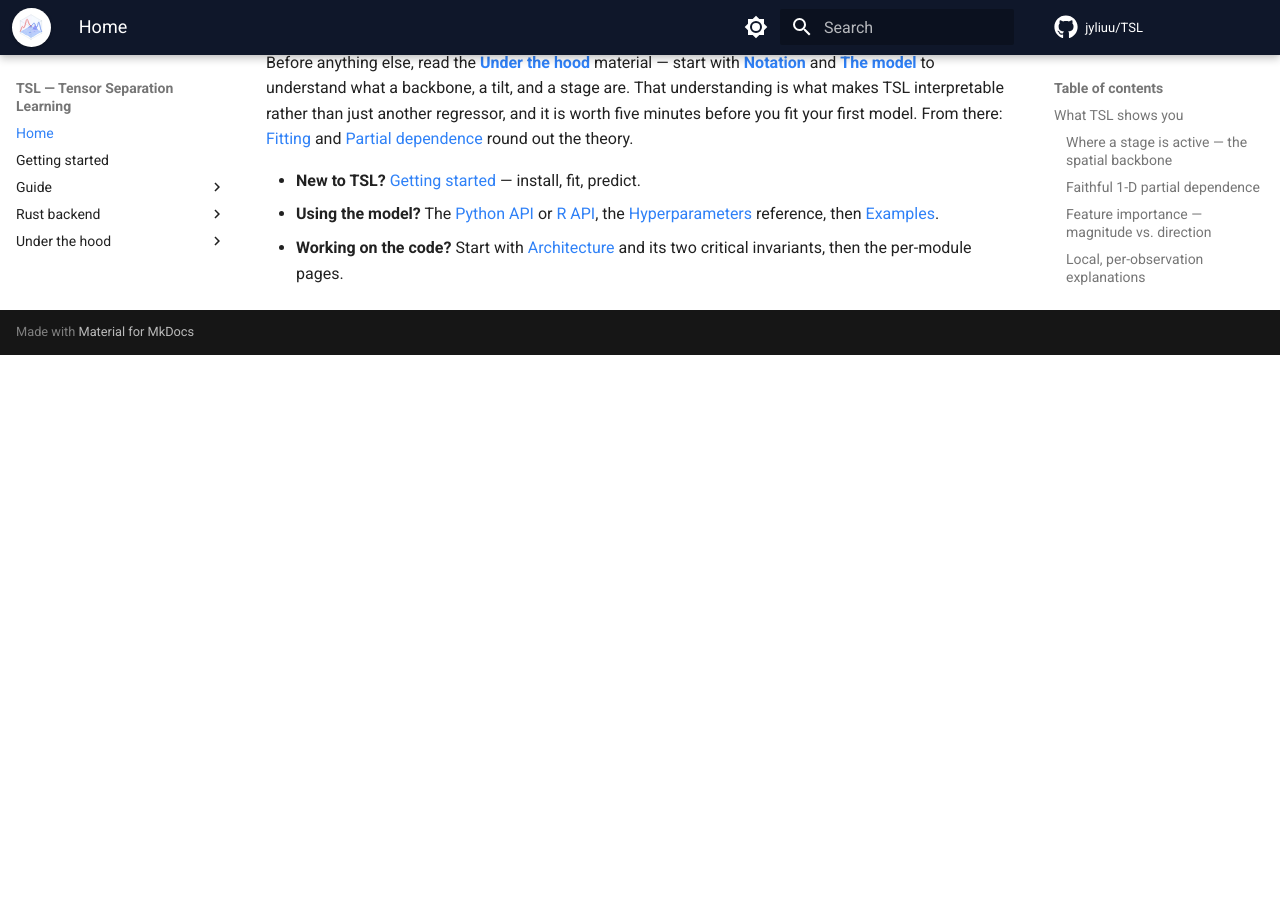
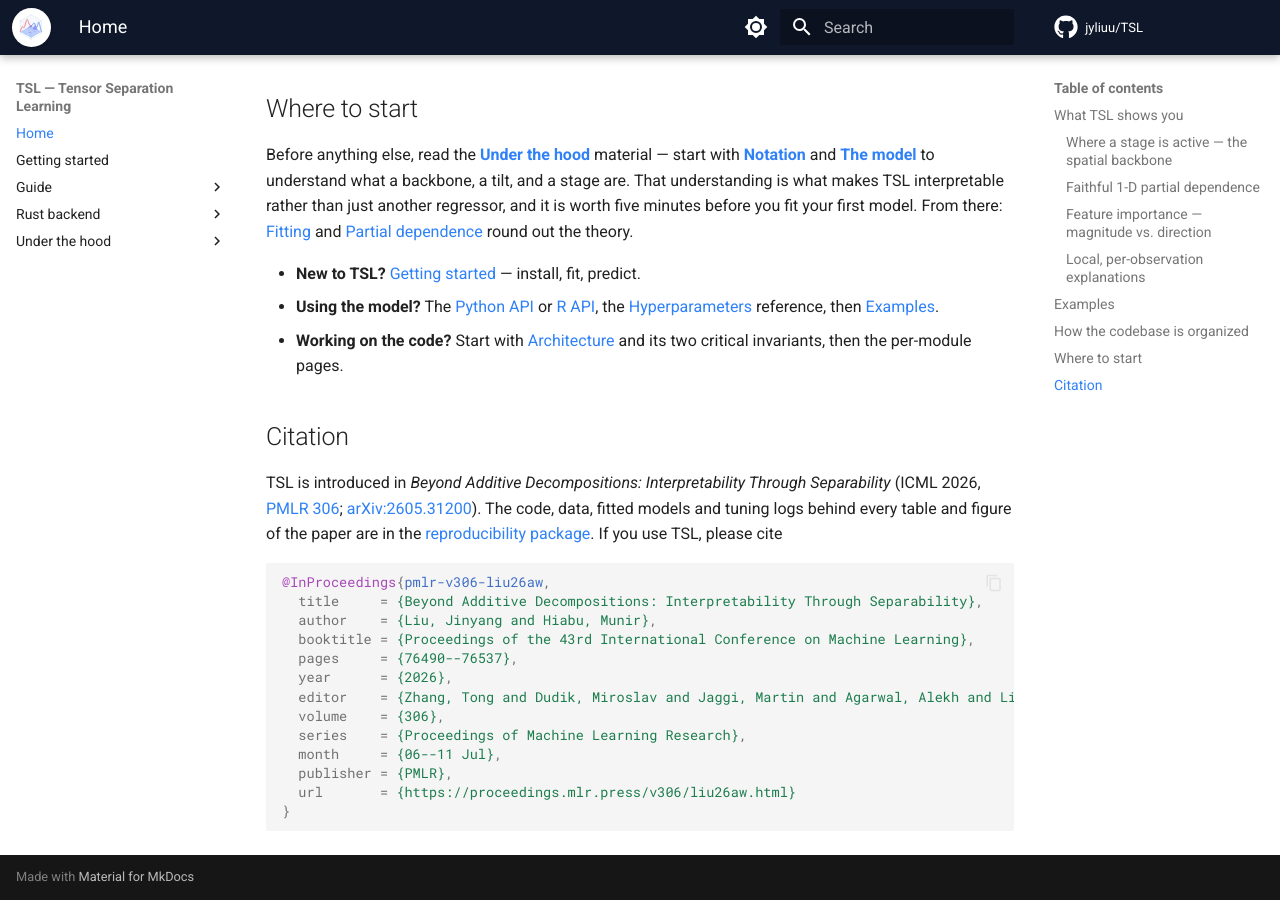
Before and after one commit to jyliuu/TSL, an MkDocs documentation site: the page built from docs/docs/index.md, in a window 1280 px wide and 900 px high, scrolled down 5558 px. Built offline with MkDocs 1.6.1 and Material for MkDocs 9.7.7, drawn with Linux system fonts in a browser that asks for light colours; comment, search, counter and statistics services are not loaded; before the commit the page ends 5913 px from its top, so only the background shows below that; some of the changed text lies outside the part shown.

Commit message:
docs: cite the ICML 2026 paper and link its reproducibility package (#59)
The README and the docs home page end with the paper's PMLR citation and
BibTeX entry and link the package that reproduces its tables and
figures. The docs Examples section points to the package for the
paper-version results.

````diff
--- a/docs/docs/index.md
+++ b/docs/docs/index.md
@@ -76,6 +76,11 @@ models in `examples/models/` are used by default. See the
 [examples README](https://github.com/jyliuu/TSL/blob/main/tsl-py/examples/README.md) for
 the full per-script output list and flags.
 
+The scripts run on the current `tensorsl` package. The paper's tables and figures, built
+with the TSL version that produced them (commit `7a4e1e6`), are reproduced together with
+the fitted models, data and tuning logs in the
+[reproducibility package](https://github.com/jyliuu/tsl-benchmark-reproducibility).
+
 ## How the codebase is organized
 
 The model is a three-level hierarchy, and the `src/` module tree mirrors it exactly:
@@ -106,3 +111,28 @@ model. From there: [Fitting](math/fitting.md) and
   [Hyperparameters](guides/hyperparameters.md) reference, then [Examples](#examples).
 - **Working on the code?** Start with [Architecture](code/architecture.md) and its two
   critical invariants, then the per-module pages.
+
+## Citation
+
+TSL is introduced in *Beyond Additive Decompositions: Interpretability Through
+Separability* (ICML 2026, [PMLR 306](https://proceedings.mlr.press/v306/liu26aw.html);
+[arXiv:2605.31200](https://arxiv.org/abs/2605.31200)). The code, data, fitted models and
+tuning logs behind every table and figure of the paper are in the
+[reproducibility package](https://github.com/jyliuu/tsl-benchmark-reproducibility). If you
+use TSL, please cite
+
+```bibtex
+@InProceedings{pmlr-v306-liu26aw,
+  title     = {Beyond Additive Decompositions: Interpretability Through Separability},
+  author    = {Liu, Jinyang and Hiabu, Munir},
+  booktitle = {Proceedings of the 43rd International Conference on Machine Learning},
+  pages     = {76490--76537},
+  year      = {2026},
+  editor    = {Zhang, Tong and Dudik, Miroslav and Jaggi, Martin and Agarwal, Alekh and Li, Sharon and Schuurmans, Dale and Zhu, Jerry and Berkenkamp, Felix and Dong, Hanze and Bietti, Alberto},
+  volume    = {306},
+  series    = {Proceedings of Machine Learning Research},
+  month     = {06--11 Jul},
+  publisher = {PMLR},
+  url       = {https://proceedings.mlr.press/v306/liu26aw.html}
+}
+```
````
Also changed, not shown: README.md.
